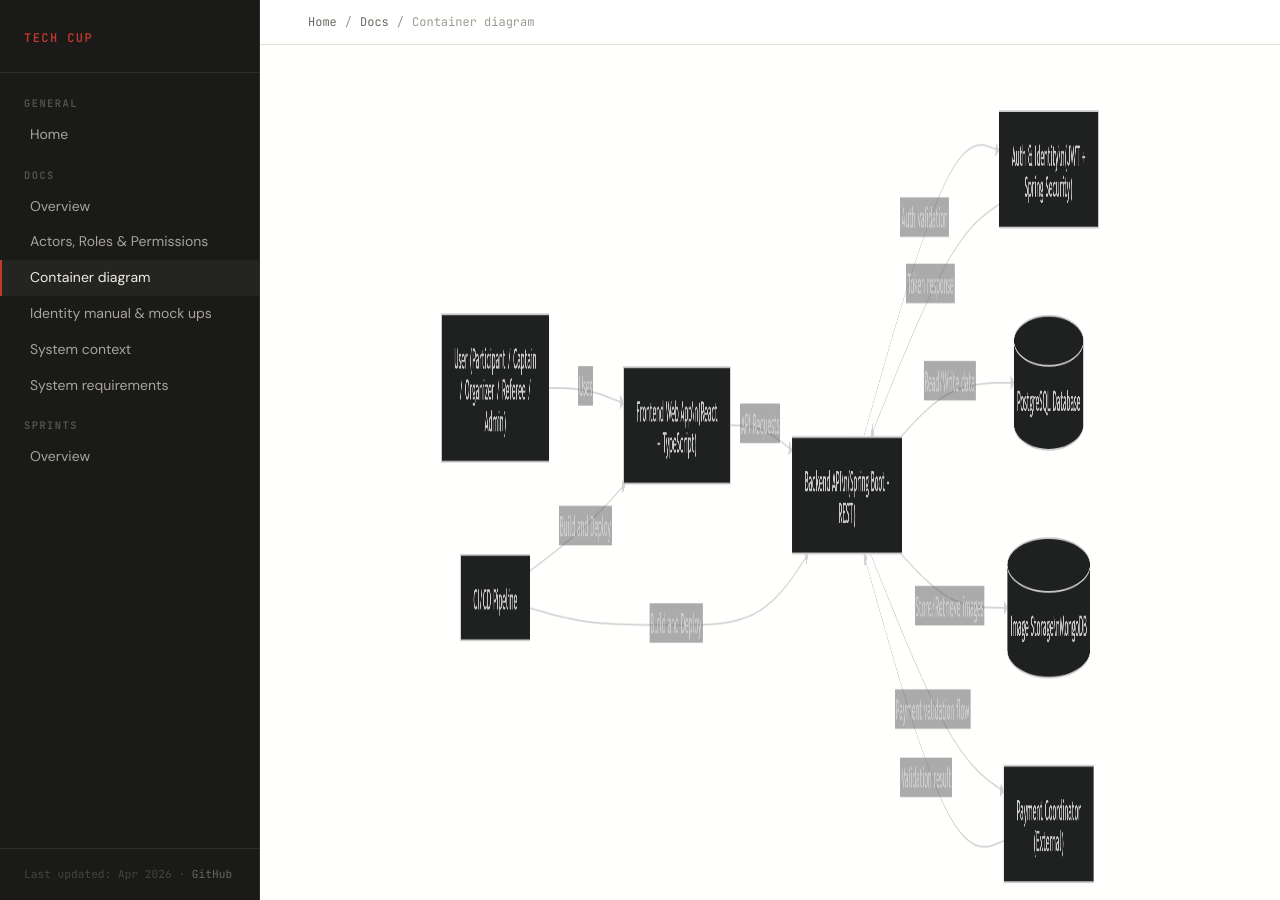
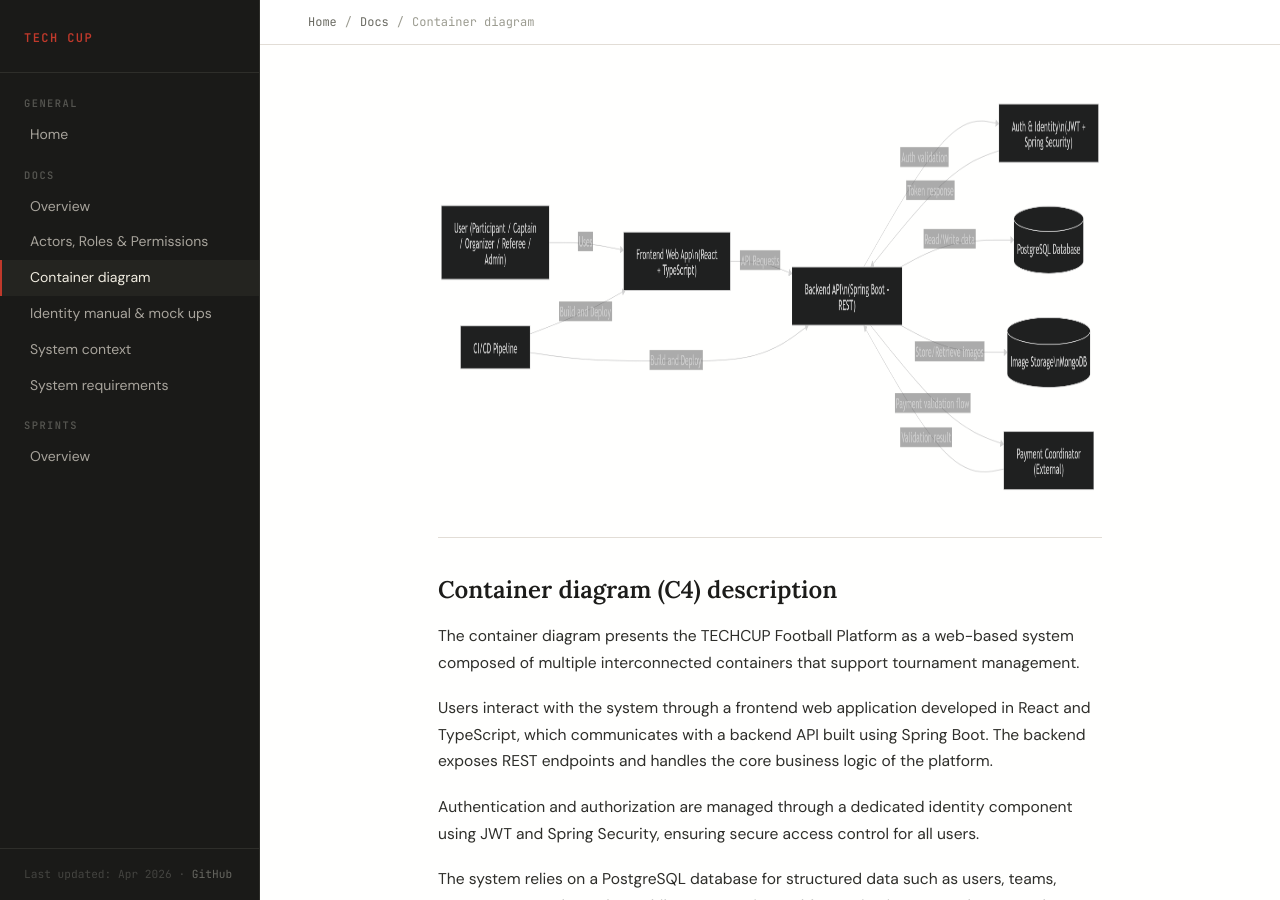
Before and after one commit to techcup-eci/techcup-eci.github.io, a Jekyll site: the page built from docs/container-diagram.md, in a window 1280 px wide and 900 px high. Built offline with Jekyll 4.4.1, drawn with Linux system fonts in a browser that asks for light colours.

Commit message:
Fixing image size

```diff
--- a/docs/container-diagram.md
+++ b/docs/container-diagram.md
@@ -3,7 +3,7 @@ layout: default
 title: Container diagram
 ---
 
-<img width="800" height="800" alt="Context-diagram" src="/assets/images/context/container_diagram.png"/>
+<img width="800" height="400" alt="Context-diagram" src="/assets/images/context/container_diagram.png"/>
 
 ## Container diagram (C4) description
 
```
